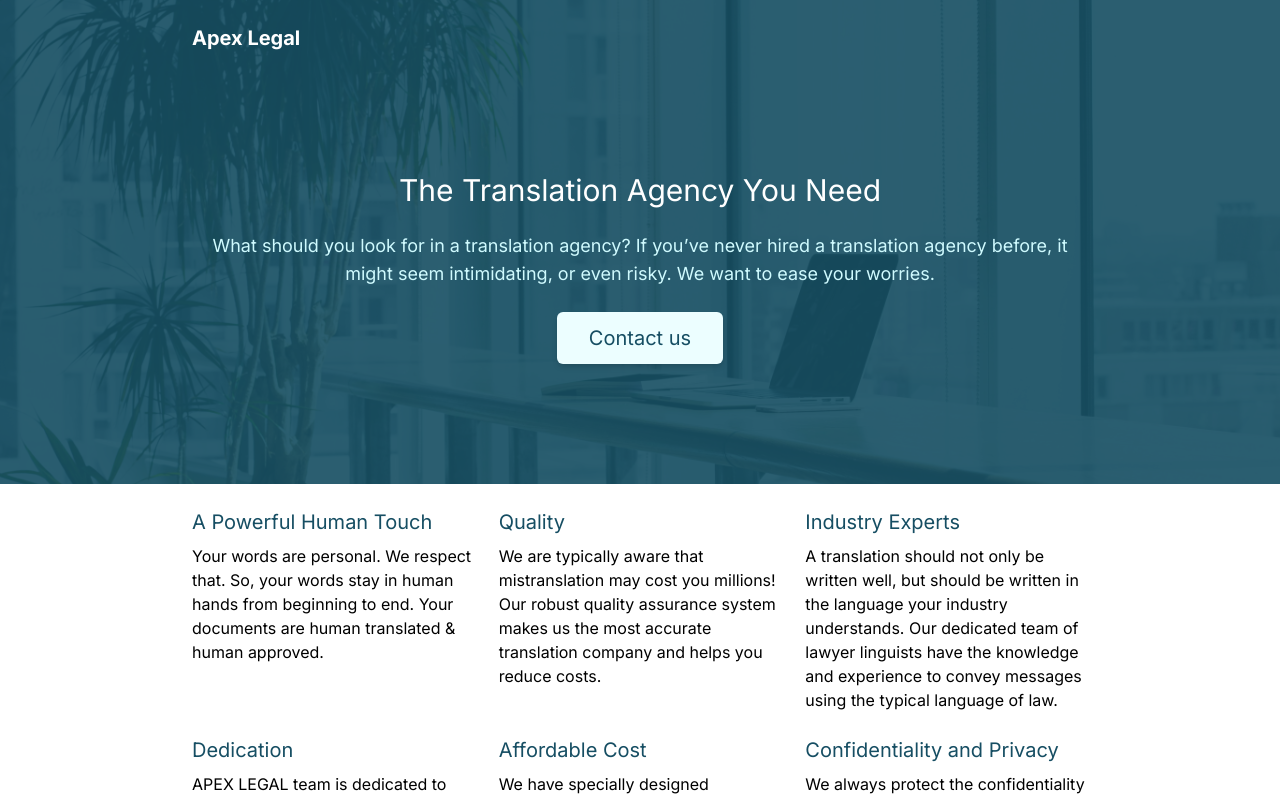
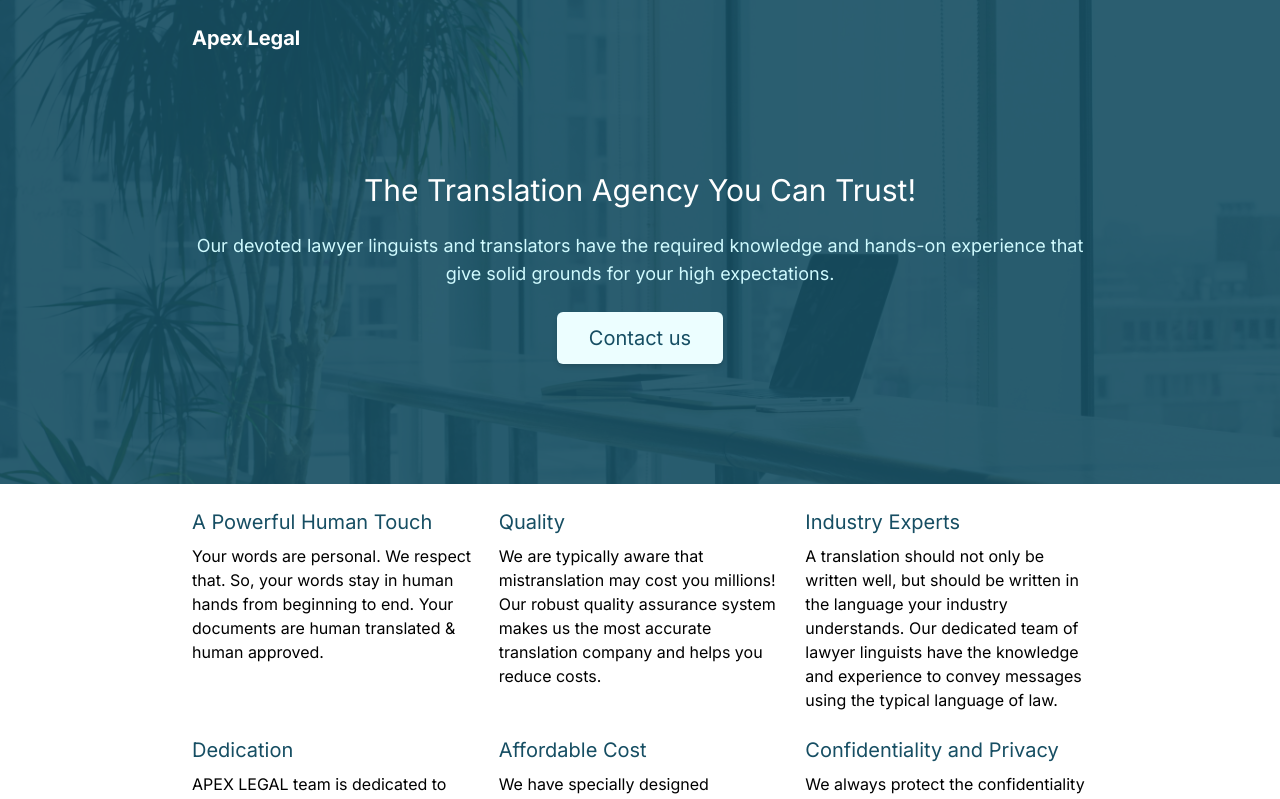
Before and after one commit to mibradev/apexlegal-website, a Next.js app: page / in a window 1280 px wide. Shown: the top 799 px of the page. Built offline with nearby package versions, Linux system fonts and the light colour scheme.

Commit message:
Update hero content

```diff
--- a/pages/index.tsx
+++ b/pages/index.tsx
@@ -63,11 +63,13 @@ function Navbar() {
 function Hero() {
   return (
     <main className="space-y-6 py-24 text-center">
-      <h1 className="text-3xl text-bold">The Translation Agency You Need</h1>
+      <h1 className="text-3xl text-bold">
+        The Translation Agency You Can Trust!
+      </h1>
       <p className="text-lg text-cyan-100">
-        What should you look for in a translation agency? If you’ve never hired
-        a translation agency before, it might seem intimidating, or even risky.
-        We want to ease your worries.
+        Our devoted lawyer linguists and translators have the required knowledge
+        and hands-on experience that give solid grounds for your high
+        expectations.
       </p>
       <a
         href="#"
```
